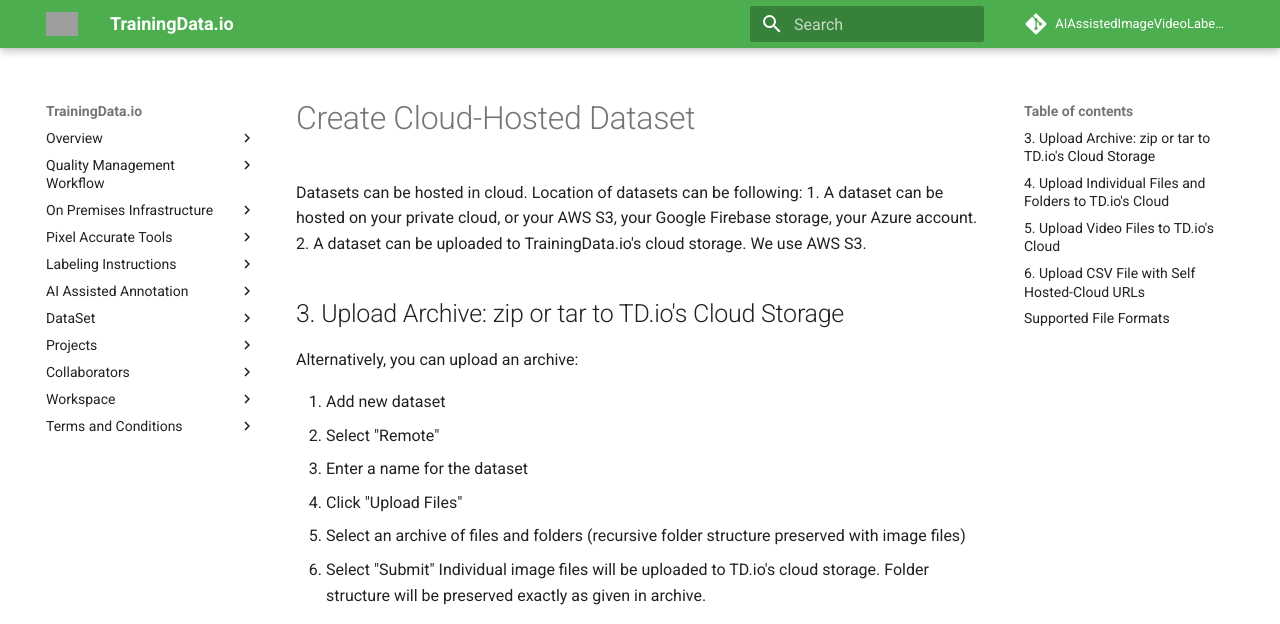
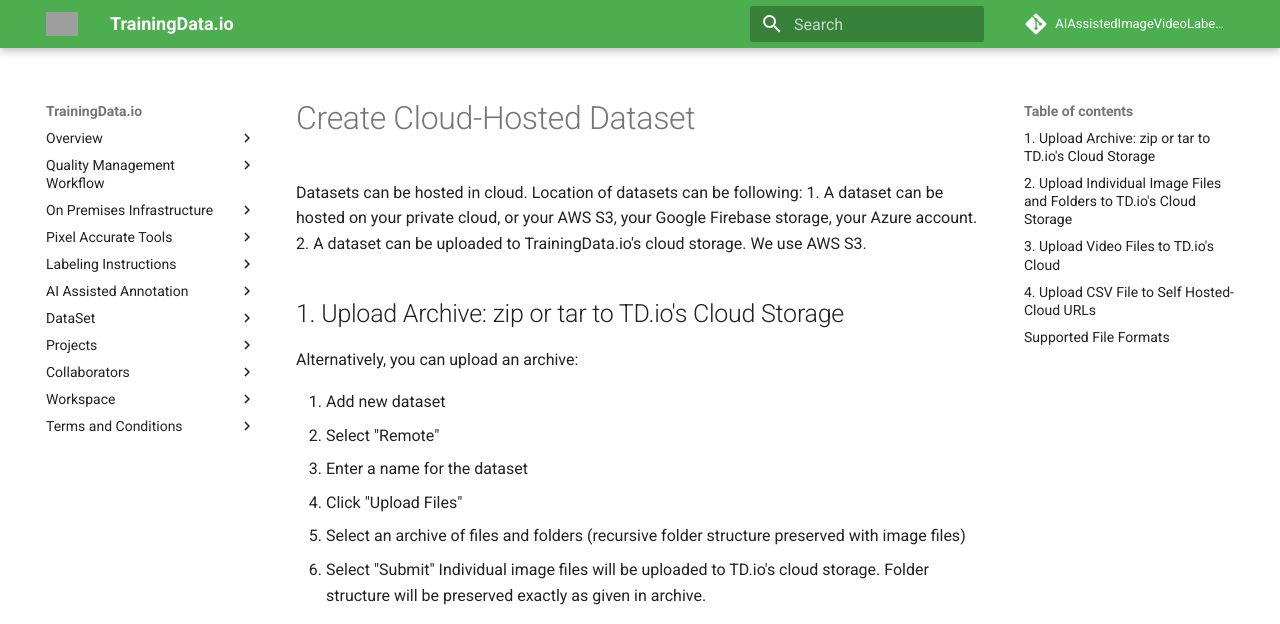
Before and after one commit to trainingdata/AIAssistedImageVideoLabelling, an MkDocs documentation site: the page built from docs/v1.0/DataSet/Create Cloud Hosted Dataset.md, in a window 1280 px wide and 1400 px high. Shown: the top 624 px of the window. Built offline with MkDocs 1.6.1 and Material for MkDocs 9.7.7, drawn with Linux system fonts in a browser that asks for light colours; comment, search, counter and statistics services are not loaded; some of the changed text lies outside the part shown; grey boxes are pictures that could not be loaded.

Commit message:
Update Create Cloud Hosted Dataset.md

```diff
--- a/docs/v1.0/DataSet/Create Cloud Hosted Dataset.md
+++ b/docs/v1.0/DataSet/Create Cloud Hosted Dataset.md
@@ -3,7 +3,7 @@
 1. A dataset can be hosted on your private cloud, or your AWS S3, your Google Firebase storage, your Azure account.
 2. A dataset can be uploaded to TrainingData.io's cloud storage. We use AWS S3.
 
-## 3. Upload Archive: zip or tar to TD.io's Cloud Storage
+## 1. Upload Archive: zip or tar to TD.io's Cloud Storage
 
 Alternatively, you can upload an archive:
 
@@ -21,7 +21,7 @@
   <iframe width="1280" height="480" src="https://www.youtube.com/embed/WbTMiDM2b2M" frameborder="0" allowfullscreen></iframe>
 </div>
 
-## 4. Upload Individual Files and Folders to TD.io's Cloud
+## 2. Upload Individual Image Files and Folders to TD.io's Cloud Storage
 
 Alternatively, you can upload individual files and Folders to TD.io's Cloud:
 
@@ -35,7 +35,7 @@
 8. Select "Submit"
 Individual image files will be uploaded to TD.io's cloud storage. (Folder structure will be preserved exactly as that of selected folder)
 
-## 5. Upload Video Files to TD.io's Cloud
+## 3. Upload Video Files to TD.io's Cloud
 
 Alternatively, you can upload video files to TD.io's Cloud:
 
@@ -54,7 +54,7 @@
   <iframe width="1280" height="480" src="https://www.youtube.com/embed/Dvd2DtY1j9s" frameborder="0" allowfullscreen></iframe>
 </div>
 
-## 6. Upload CSV File with Self Hosted-Cloud URLs
+## 4. Upload CSV File to Self Hosted-Cloud URLs
 
 Prepare a CSV file with a list of URLs as shown below:
 
```
